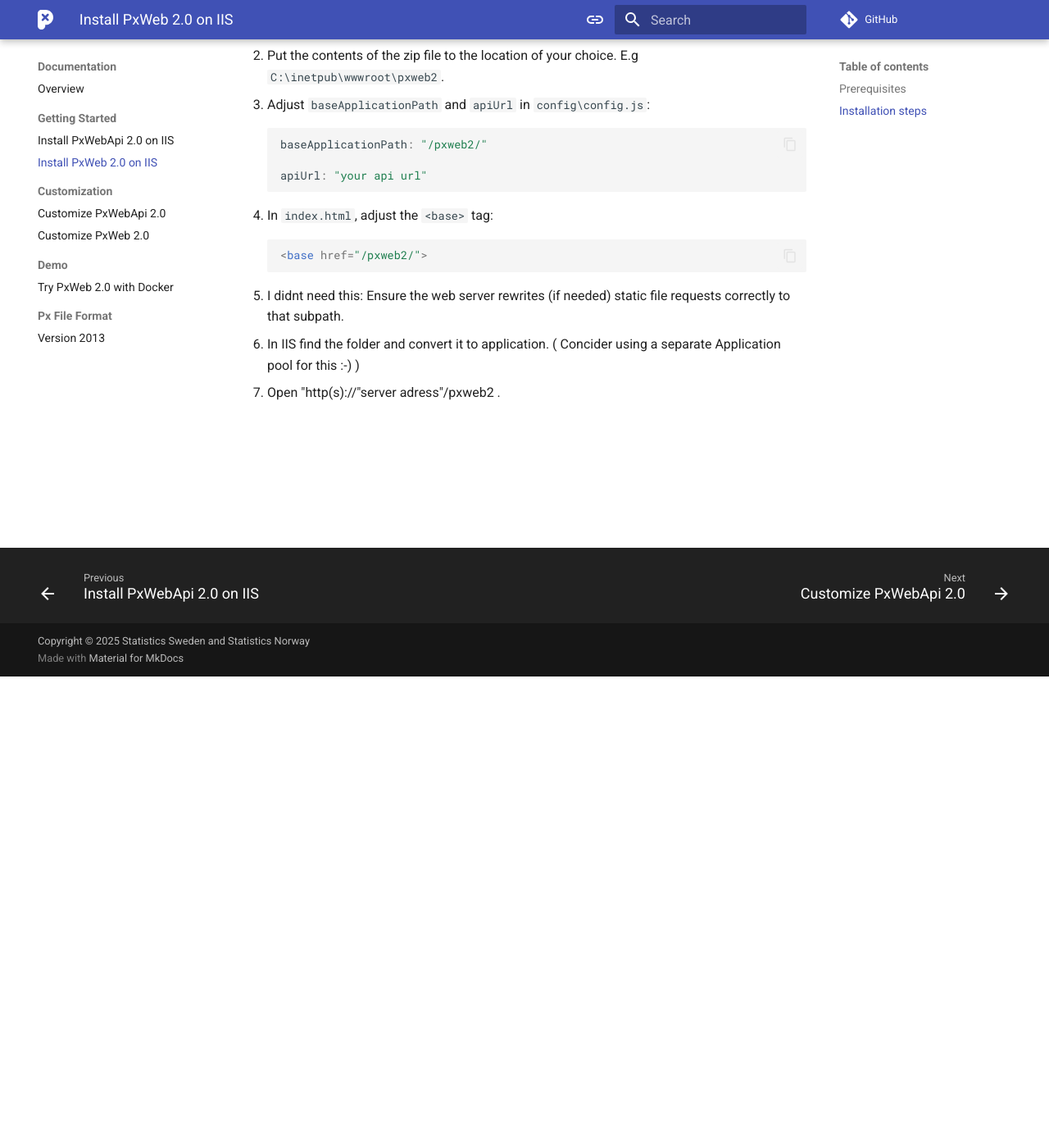
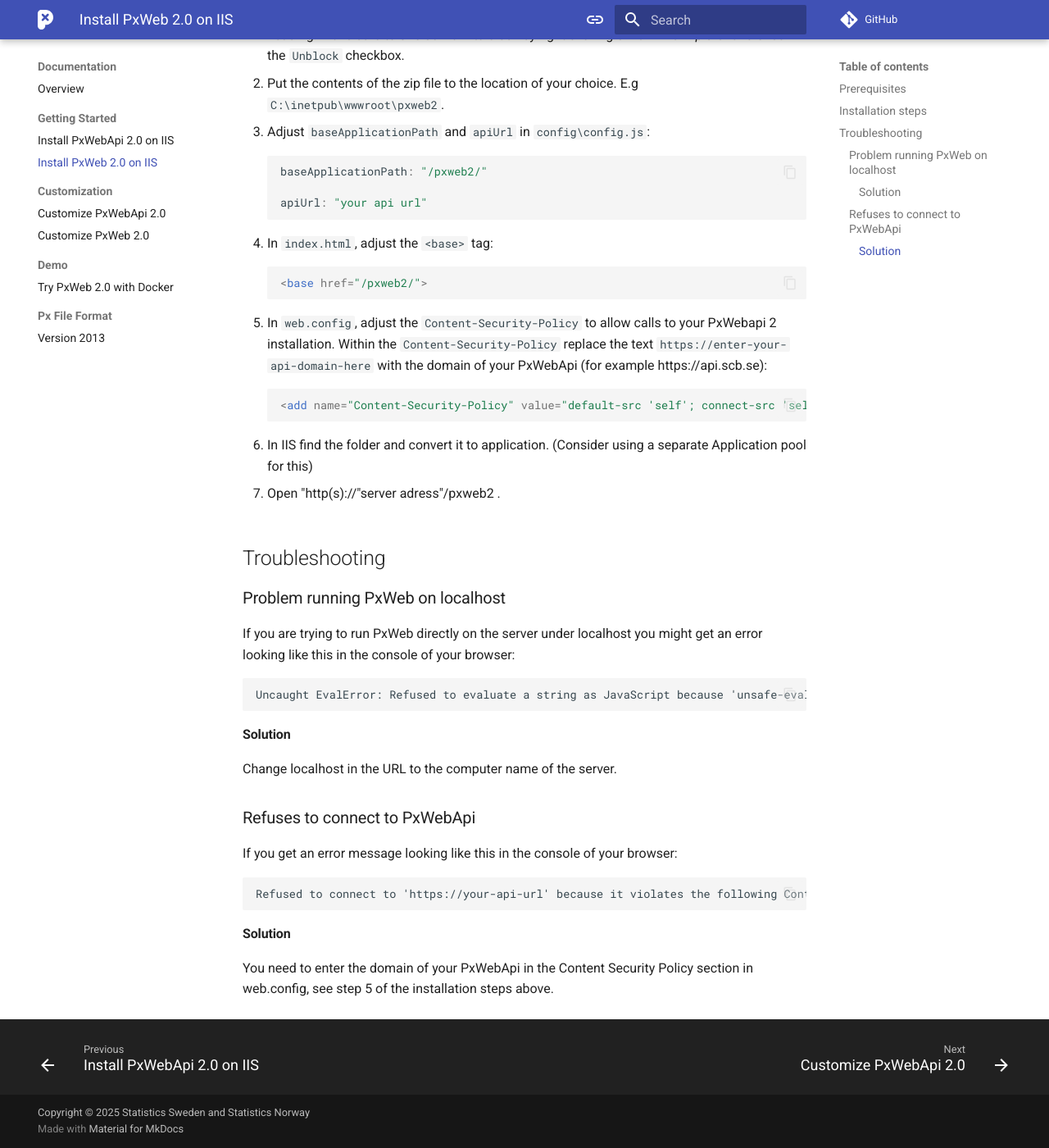
Before and after one commit to PxTools/pxtools.github.io, an MkDocs documentation site: the page built from docs/PxWeb2/documentation/installation-on-iis.md, in a window 1280 px wide and 1400 px high, scrolled down 575 px. Shown: the whole window at 82% size. Built offline with MkDocs 1.6.1 and Material for MkDocs 9.7.7, drawn with Linux system fonts in a browser that asks for light colours; comment, search, counter and statistics services are not loaded; some of the changed text lies outside the part shown.

Commit message:
Updated installation instructions

````diff
--- a/docs/PxWeb2/documentation/installation-on-iis.md
+++ b/docs/PxWeb2/documentation/installation-on-iis.md
@@ -1,11 +1,12 @@
-# Install PxWebApi 2.0 on your IIS server
+# Install PxWeb 2 on your IIS server
 
-This instruction guides you in how to install PxWeb 2.0 on IIS.
+This instruction guides you in how to install PxWeb 2 on IIS.
 
 ## Prerequisites
 
 - A supported Windows server with IIS installed.
-- ApiUrl to your PxWebapi2 installation.
+- The [URL Rewrite module](https://www.iis.net/downloads/microsoft/url-rewrite) must be installed on your IIS.
+- ApiUrl to your PxWebapi 2 installation.
   If your tables endpoint is at `https://your.api.server/PxWeb/api/v2/tables`
   then your ApiUrl is `https://your.api.server/PxWeb/api/v2`  (omit a trailing slash, one is added automatically)
 
@@ -29,8 +30,38 @@
     <base href="/pxweb2/">
     ```
 
-1. I didnt need this: Ensure the web server rewrites (if needed) static file requests correctly to that subpath.
+1. In `web.config`, adjust the `Content-Security-Policy` to allow calls to your PxWebapi 2 installation. Within the `Content-Security-Policy` replace the text `https://enter-your-api-domain-here` with the domain of your PxWebApi (for example https://api.scb.se):
 
-1. In IIS find the folder and convert it to application. ( Concider using a separate Application pool for this :-) )
+    ```html
+    <add name="Content-Security-Policy" value="default-src 'self'; connect-src 'self' https://api.scb.se; script-src 'self'" />
+    ```
+
+1. In IIS find the folder and convert it to application. (Consider using a separate Application pool for this)
 
 1. Open "http(s)://"server adress"/pxweb2 .
+
+## Troubleshooting
+
+### Problem running PxWeb on localhost
+
+If you are trying to run PxWeb directly on the server under localhost you might get an error looking like this in the console of your browser:
+
+  ```
+  Uncaught EvalError: Refused to evaluate a string as JavaScript because 'unsafe-eval' is not an allowed source of script in the following Content Security Policy directive: "script-src 'self'".
+  ```
+
+#### Solution
+
+Change localhost in the URL to the computer name of the server.
+
+### Refuses to connect to PxWebApi
+
+If you get an error message looking like this in the console of your browser:
+
+  ```
+  Refused to connect to 'https://your-api-url' because it violates the following Content Security Policy directive: "connect-src 'self' https://enter-your-api-domain-here".
+  ```
+
+#### Solution
+
+You need to enter the domain of your PxWebApi in the Content Security Policy section in web.config, see step 5 of the installation steps above.
````
